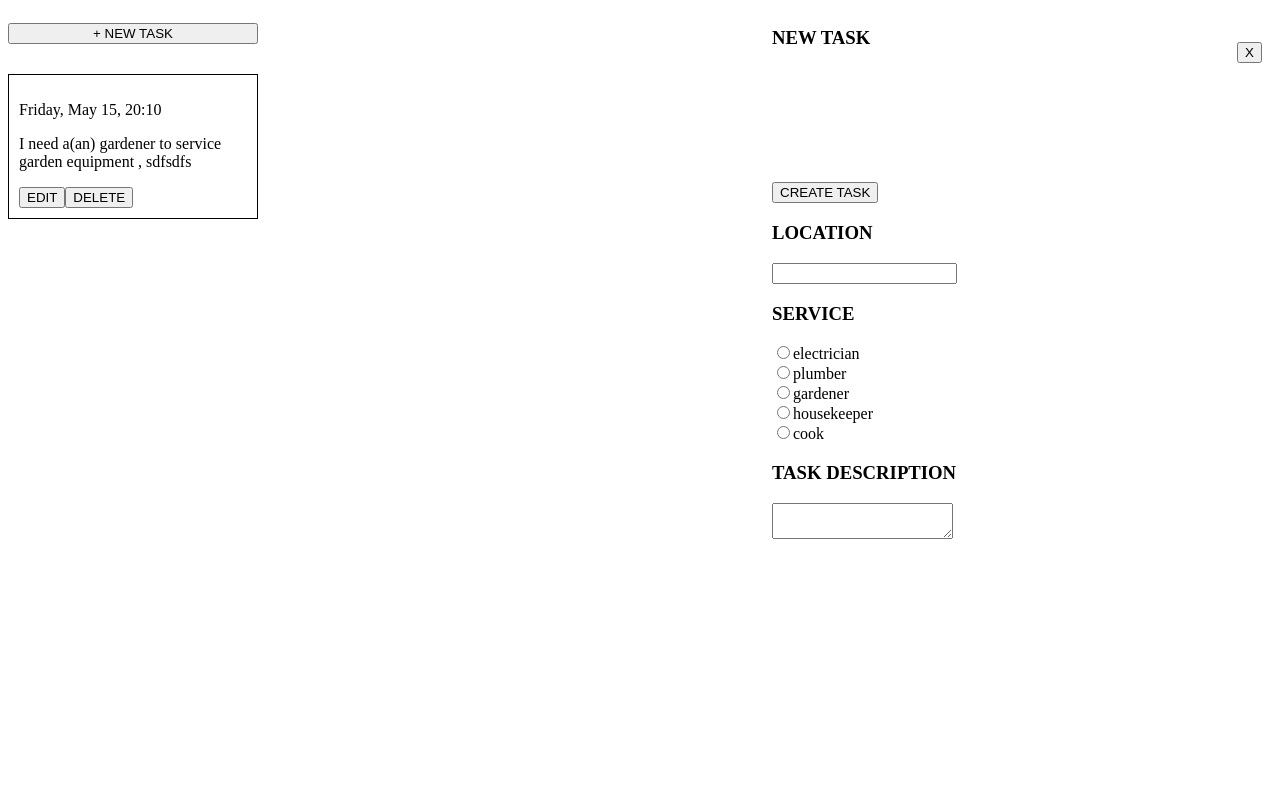
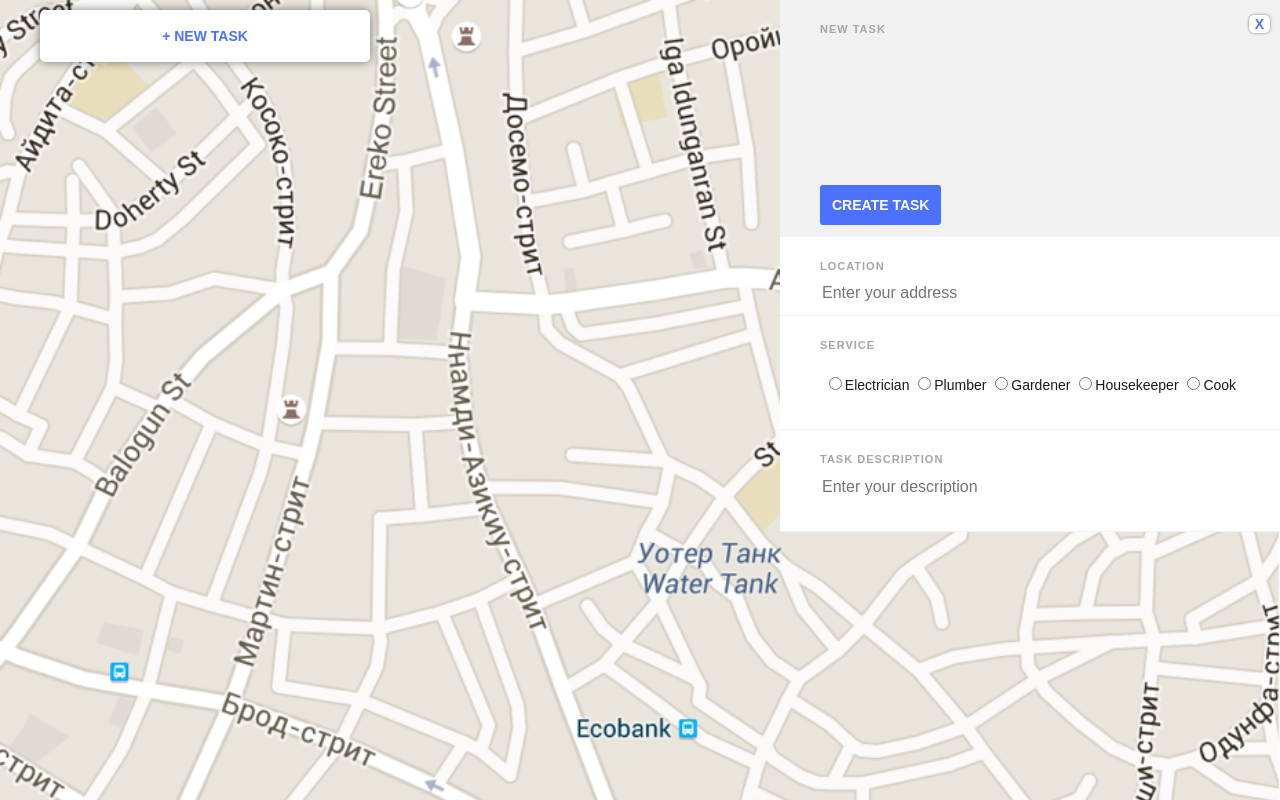
Before and after one commit to OlhaSkrypchenko/FEPro-Final, a website built with webpack: page static/template.html in a window 1280 px wide. Both pictures are taken after a click on the button "+ NEW TASK". Built offline with nearby package versions, Linux system fonts and the light colour scheme; data requests are answered from the project's data file; files whose address does not match are found by name.

Commit message:
add styles

```diff
--- a/db.json
+++ b/db.json
@@ -1,24 +1,14 @@
 {
-  "tasks": [
-    {
-      "date": "Friday, May 15, 20:10",
-      "location": "sdfsdfsdf",
-      "service": "gardener",
-      "taskType": "service garden equipment ",
-      "description": "sdfsdfs",
-      "fullText": "I need a(an) gardener to service garden equipment  , sdfsdfs",
-      "id": 1
-    }
-  ],
+  "tasks": [],
   "services": [
     {
       "type": "electrician",
       "tasks": [
-        "inspect electrical systems",
+        "inspect e-systems",
         "connect wires",
-        "install electrical wiring",
-        "repair electrical wiring",
-        "install ground leads",
+        "install wiring",
+        "repair wiring",
+        "install eads",
         "connect power cables"
       ]
     },
@@ -36,12 +26,12 @@
     {
       "type": "gardener",
       "tasks": [
-        "plant and nurture new trees",
+        "plant new trees",
         "clear rubbish",
         "cut the grass",
         "emptying bins",
-        "manage leaf raking",
-        "service garden equipment "
+        "do leaf raking",
+        "service equipment "
       ]
     },
     {
@@ -58,8 +48,8 @@
     {
       "type": "cook",
       "tasks": [
-        "stock all ingredients",
-        "prepare cooking ingredients",
+        "stock ingredients",
+        "prepare ingredients",
         "prepare meat",
         "prepare dinner",
         "prepare lanch",
--- a/package.json
+++ b/package.json
@@ -7,6 +7,7 @@
     "build": "webpack",
     "serve": "serve \"./dist\" -s",
     "server": "json-server --watch db.json",
+    "launch": "npm run build && npm run serve",
     "start": "npm run server & npm run serve",
     "test": "echo \"Error: no test specified\" && exit 1"
   },
@@ -22,6 +23,7 @@
   "homepage": "https://github.com/OlhaSkrypchenko/FEPro-Final#readme",
   "devDependencies": {
     "css-loader": "^3.5.3",
+    "file-loader": "^6.0.0",
     "html-webpack-plugin": "^4.3.0",
     "json-server": "^0.16.1",
     "serve": "^11.3.0",
--- a/src/formMVC/formView.js
+++ b/src/formMVC/formView.js
@@ -18,6 +18,7 @@ export default class FormView {
 
     this.serviceTasksField = createBasicElement({
       element: "div",
+      className: "c-service-tasks-field",
     });
 
     this.fullTextArr = [];
@@ -60,6 +61,7 @@ export default class FormView {
 
     const taskField = createBasicElement({
       element: "div",
+      className: "c-task-field",
       children: [
         title,
         this.taskFieldText,
@@ -77,11 +79,16 @@ export default class FormView {
     this.locationInput = createBasicElement({
       element: "input",
       className: "c-input__location",
-      attributes: { required: "required", value: location },
+      attributes: {
+        placeholder: "Enter your address",
+        required: "required",
+        value: location,
+      },
     });
 
     const locationField = createBasicElement({
       element: "div",
+      className: "c-location-field",
       children: [title, this.locationInput],
     });
 
@@ -95,6 +102,7 @@ export default class FormView {
   } = {}) {
     const servicesField = createBasicElement({
       element: "div",
+      className: "c-service__field",
     });
 
     const title = this._createTitle(titleText);
@@ -124,6 +132,7 @@ export default class FormView {
 
       const label = createBasicElement({
         element: "label",
+        className: "c-label",
         attributes: {
           for: `${el.type}`,
         },
@@ -154,11 +163,15 @@ export default class FormView {
     this.descriptionInput = createBasicElement({
       element: "textarea",
       className: "c-textarea__description",
+      attributes: {
+        placeholder: "Enter your description",
+      },
       children: description,
     });
 
     const descriptionField = createBasicElement({
       element: "div",
+      className: "c-description__field",
       children: [title, this.descriptionInput],
     });
 
@@ -266,7 +279,7 @@ export default class FormView {
 
     this.serviceTaskContainer = createBasicElement({
       element: "div",
-      className: "l-tasks",
+      className: "l-service-tasks",
     });
 
     tasks.forEach((el) => {
@@ -288,6 +301,7 @@ export default class FormView {
 
       const label = createBasicElement({
         element: "label",
+        className: "c-label",
         attributes: {
           for: `${el}`,
         },
@@ -296,6 +310,7 @@ export default class FormView {
 
       const div = createBasicElement({
         element: "div",
+        className: "c-service-task",
         children: [radio, label],
       });
 
--- a/static/styles.css
+++ b/static/styles.css
@@ -1,3 +1,13 @@
+body {
+  font-family: Arial, Helvetica, sans-serif;
+  font-size: 14px;
+  color: #1a1b1f;
+  background: url(./map_bg.png) no-repeat;
+  background-size: cover;
+  margin: 0;
+  padding: 0;
+}
+
 .app {
   display: flex;
   justify-content: space-between;
@@ -8,21 +18,106 @@
 }
 
 .l-container {
-  width: 250px;
+  width: 330px;
+  margin: 10px 40px;
 }
 
 .c-button__add {
   width: 100%;
-  margin: 15px 0;
+  padding: 18px;
+  border-radius: 5px;
+  background-color: #fff;
+  outline: none;
+  border: none;
+  box-shadow: 0 0 10px rgba(0, 0, 0, 0.5);
+  color: #4c71fe;
+  font-size: 14px;
+  font-weight: bold;
+  transition: all, 1ms;
+}
+
+.c-button__add:hover {
+  transform: scale(1.05);
+  box-shadow: 0 0 10px rgba(0, 0, 0, 0.7);
+}
+
+.c-button__add:active {
+  box-shadow: 0 0 12px rgba(0, 0, 0, 1);
 }
 
 .c-task {
-  border: 1px solid #000;
-  margin: 15px 0;
+  width: 100%;
+  padding: 18px;
+  border-radius: 5px;
+  background-color: #fff;
+  box-shadow: 0 0 10px rgba(0, 0, 0, 0.5);
+  margin: 10px 0;
+  padding: 10px 16px;
+  box-sizing: border-box;
+  transition: all, 1ms;
+}
+
+.c-task:hover {
+  transform: scale(1.05);
+}
+
+.c-date {
+  color: #909090;
+  font-size: 13px;
+}
+
+.c-text {
+  font-weight: bold;
+}
+
+.c-button__edit {
+  width: 50px;
   padding: 10px;
+  border-radius: 3px;
+  background-color: #4c71fe;
+  outline: none;
+  border: none;
+  color: #fff;
+  font-size: 13px;
+  font-weight: bold;
+  margin-right: 5px;
+}
+
+.c-button__edit:hover {
+  box-shadow: 0 0 3px rgba(0, 0, 0, 0.7);
+}
+
+.c-button__edit:active {
+  box-shadow: 0 0 3px rgba(0, 0, 0, 1);
+}
+
+.c-button__delete {
+  padding: 10px;
+  border-radius: 3px;
+  background-color: #fff;
+  outline: none;
+  border: none;
+  color: #4c71fe;
+  font-size: 13px;
+  font-weight: bold;
+}
+
+.c-button__delete:hover {
+  box-shadow: 0 0 3px rgba(0, 0, 0, 0.7);
+}
+
+.c-button__delete:active {
+  box-shadow: 0 0 3px rgba(0, 0, 0, 1);
+}
+
+.l-form {
+  width: 500px;
+  padding: 0;
 }
 
 .c-form {
+  width: 100%;
+  background-color: #fff;
   position: relative;
 }
 
@@ -30,14 +125,125 @@
   position: absolute;
   top: 15px;
   right: 10px;
+  border-radius: 5px;
+  background-color: #fff;
+  outline: none;
+  border: none;
+  box-shadow: 0 0 3px rgba(0, 0, 0, 0.5);
+  color: #4c71fe;
+  font-size: 14px;
+  font-weight: bold;
+  transition: all, 1ms;
+}
+
+.c-button__close:hover {
+  transform: scale(1.05);
+  box-shadow: 0 0 3px rgba(0, 0, 0, 0.7);
+}
+
+.c-button__close:active {
+  box-shadow: 0 0 3px rgba(0, 0, 0, 1);
+}
+
+.c-title {
+  font-size: 11px;
+  text-transform: uppercase;
+  color: #a6a6a6;
+  letter-spacing: 1px;
+}
+
+.c-task-field {
+  background-color: #f1f1f1;
+  padding: 12px 40px;
+}
+
+.c-button__create {
+  padding: 12px;
+  border-radius: 3px;
+  background-color: #4c71fe;
+  outline: none;
+  border: none;
+  color: #fff;
+  font-size: 14px;
+  font-weight: bold;
+  margin-right: 5px;
+}
+
+.c-button__create:hover {
+  box-shadow: 0 0 3px rgba(0, 0, 0, 0.7);
+}
+
+.c-button__create:active {
+  box-shadow: 0 0 3px rgba(0, 0, 0, 1);
 }
 
 .c-address {
+  font-size: 12px;
   min-height: 25px;
-  padding: 10px 0;
+  margin: 25px 0;
 }
 
 .c-taskText {
+  font-size: 16px;
+  font-weight: bold;
   min-height: 50px;
-  padding: 10px 0;
+  margin: 25px 0;
 }
+
+.c-input__location {
+  border: none;
+  outline: none;
+  font-size: 16px;
+  width: 100%;
+}
+
+.c-textarea__description {
+  border: none;
+  outline: none;
+  font-size: 16px;
+  width: 100%;
+  resize: none;
+  font-family: Arial, Helvetica, sans-serif;
+}
+
+.c-location-field,
+.c-service__field,
+.c-description__field {
+  padding: 12px 40px;
+  border-bottom: 1px solid #f1f1f1;
+}
+
+.c-service-tasks-field {
+  padding: 12px 0;
+  border-top: 1px solid #f1f1f1;
+}
+
+.l-service {
+  display: flex;
+  justify-content: space-evenly;
+  padding: 12px 0 24px;
+}
+
+.l-service .c-label {
+  text-transform: capitalize;
+}
+
+.c-label::first-letter {
+  text-transform: capitalize;
+}
+
+.l-service-tasks {
+  display: flex;
+  justify-content: flex-start;
+  flex-wrap: wrap;
+}
+
+.c-service-task {
+  display: flex;
+  flex-direction: column;
+  margin: 15px 20px 0 15px;
+}
+
+/* .c-input-service {
+  opacity: 0;
+} */
--- a/webpack.config.js
+++ b/webpack.config.js
@@ -10,6 +10,14 @@ module.exports = () => {
           test: /\.css$/i,
           use: ["style-loader", "css-loader"],
         },
+        {
+          test: /\.(png|jpe?g|gif)$/i,
+          use: [
+            {
+              loader: "file-loader",
+            },
+          ],
+        },
       ],
     },
     plugins: [
```
Also changed, not shown: dist/7fae9930dbc7e89246da851a6c88e283.png (added), dist/main.js, static/map_bg.png (added), 1 other file.
